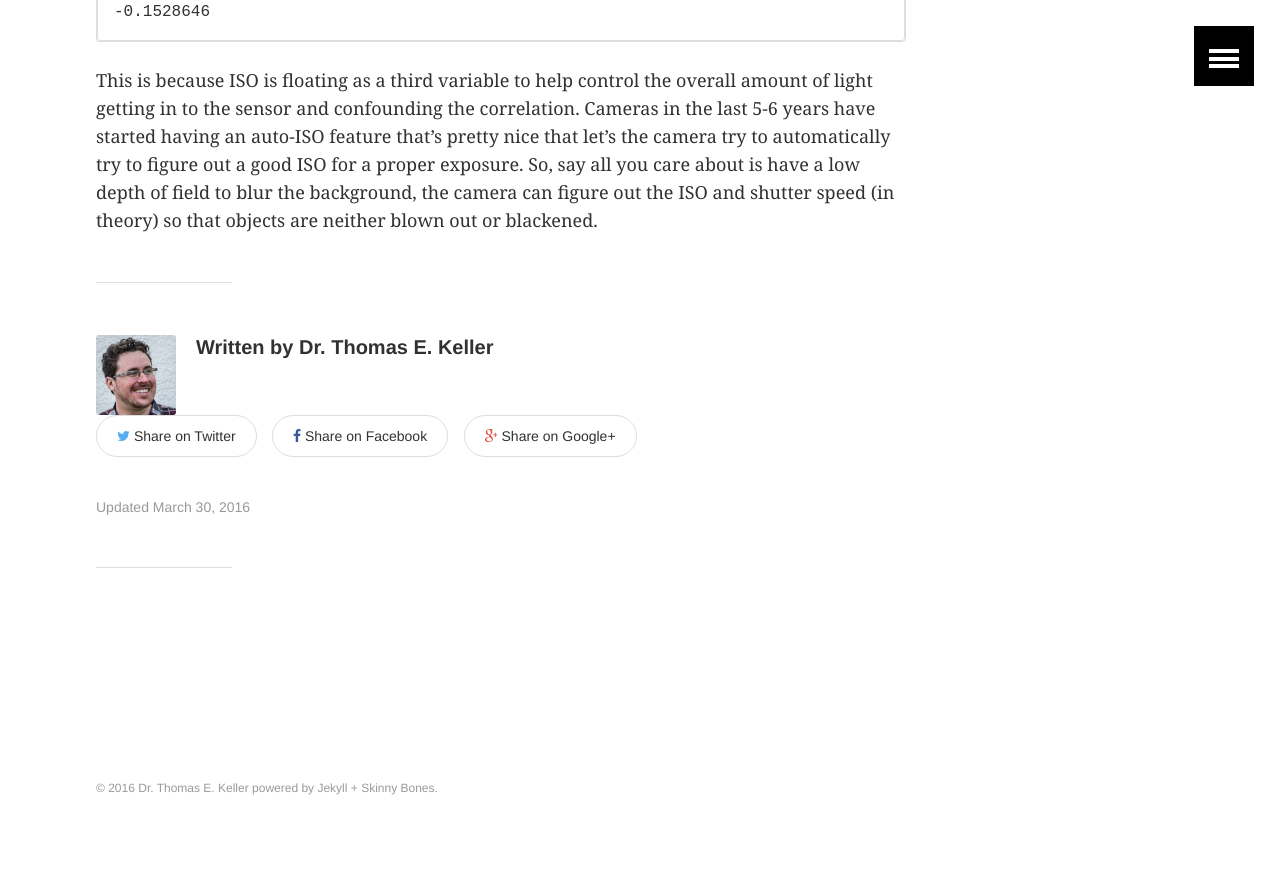
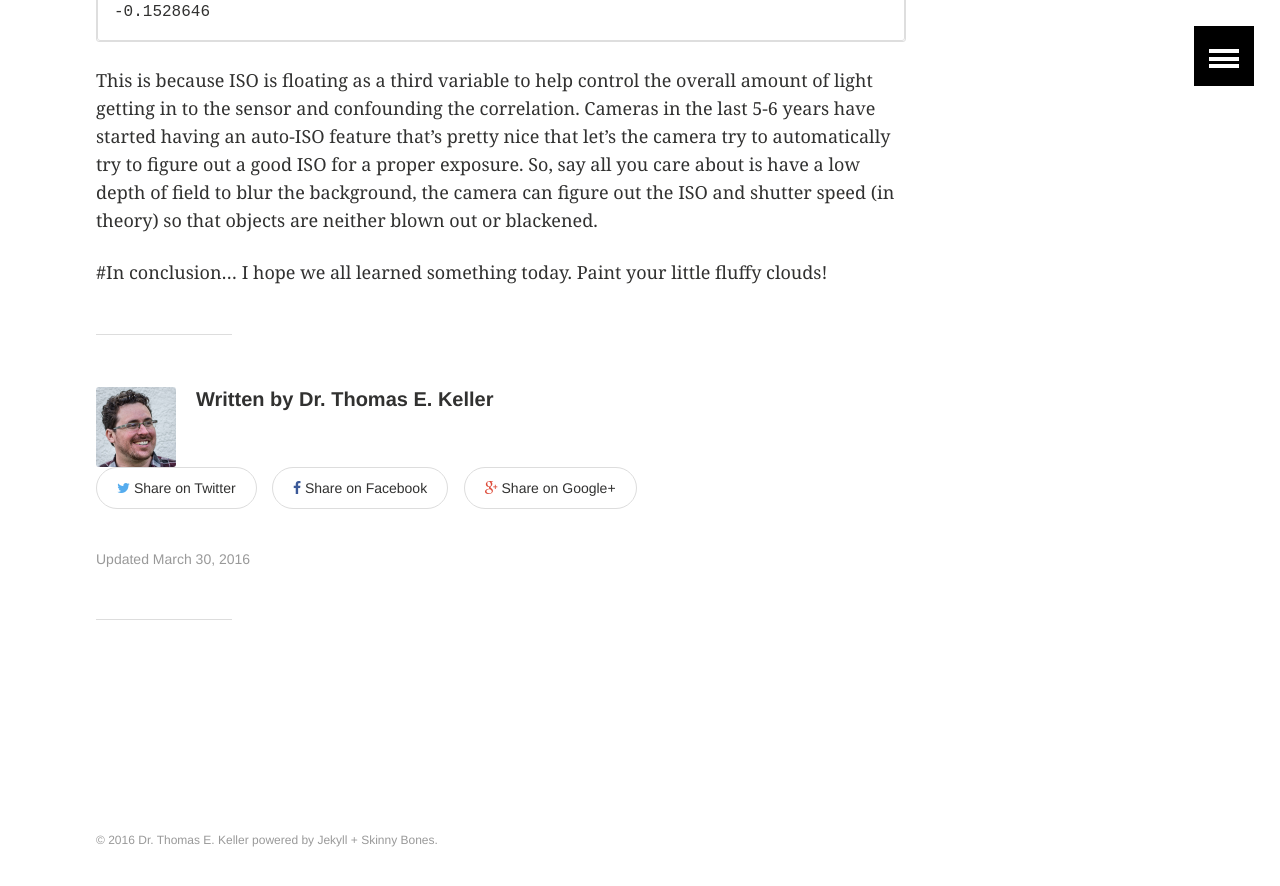
Before and after one commit to thomas-keller/thomas-keller.github.io, a Jekyll site: the page built from _posts/2016-3-30-ggplot-cowplot-photography-habits.md, in a window 1280 px wide and 900 px high, scrolled down 8416 px. Shown: the top 886 px of the window. Built offline with Jekyll 4.4.1, drawn with Linux system fonts in a browser that asks for light colours; comment, search, counter and statistics services are not loaded.

Commit message:
new blog post about photography

```diff
--- a/_posts/2016-3-30-ggplot-cowplot-photography-habits.md
+++ b/_posts/2016-3-30-ggplot-cowplot-photography-habits.md
@@ -116,3 +116,6 @@ You can see there's a general negative correlation , but it's not quite signific
 
 
 This is because ISO is floating as a third variable to help control the overall amount of light getting in to the sensor and confounding the correlation. Cameras in the last 5-6 years have started having an auto-ISO feature that's pretty nice that let's the camera try to automatically try to figure out a good ISO for a proper exposure. So, say all you care about is have a low depth of field to blur the background, the camera can figure out the ISO and shutter speed (in theory) so that objects are neither blown out or blackened.
+
+#In conclusion...
+I hope we all learned something today. Paint your little fluffy clouds!
```
